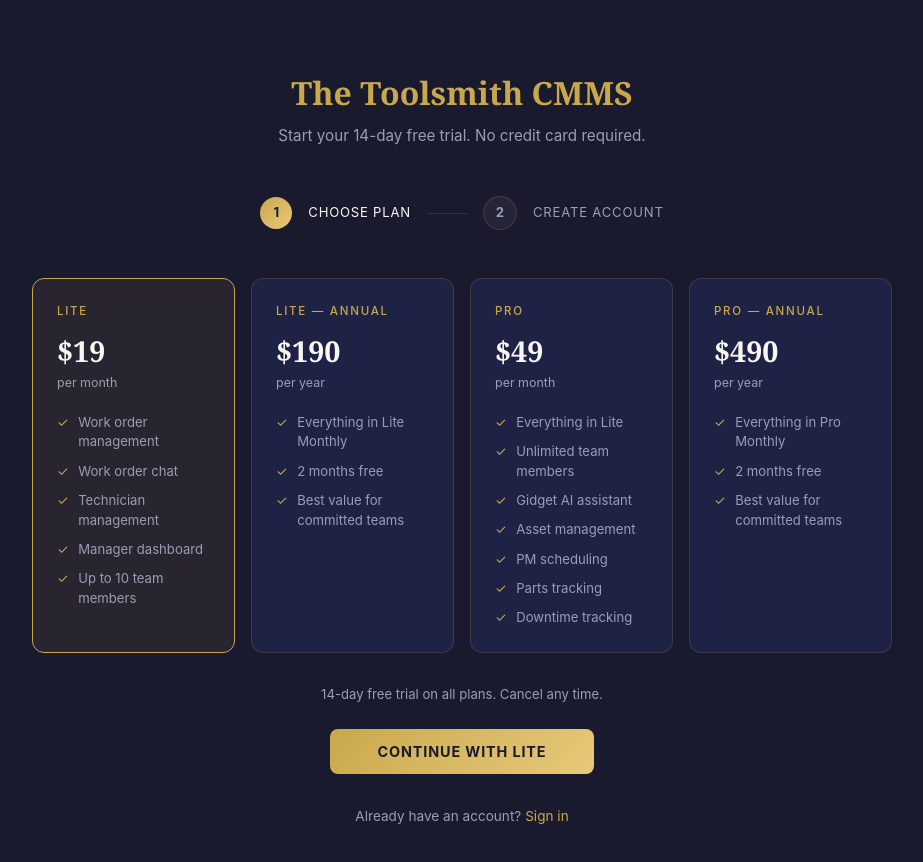
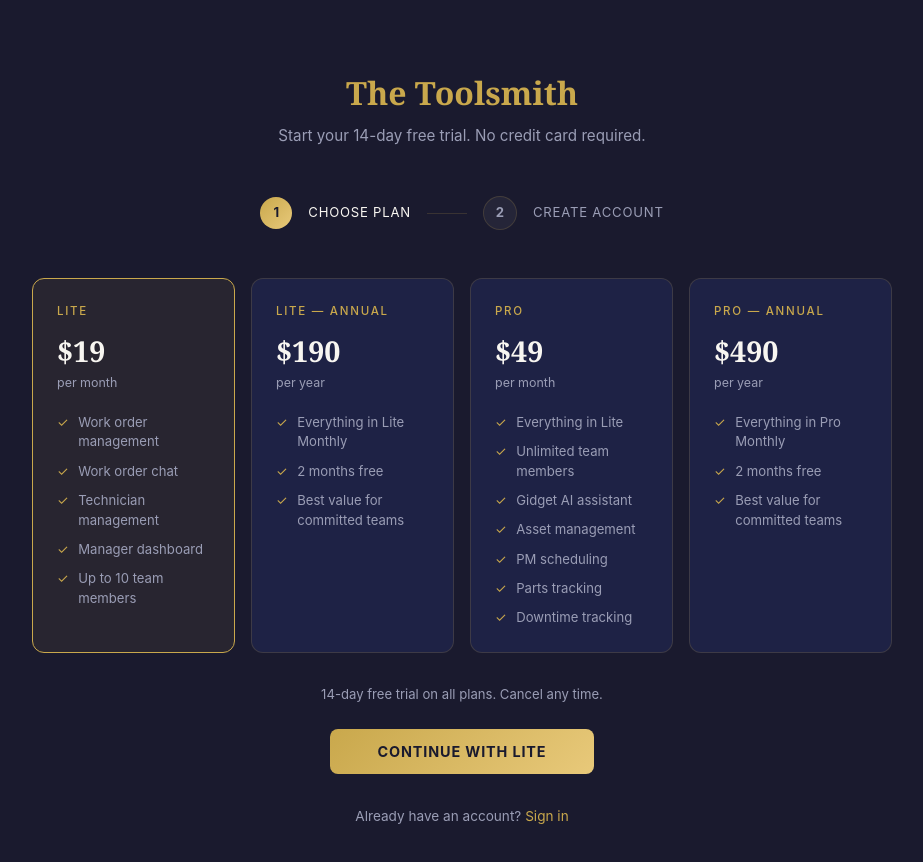
Before and after one commit to GidgetPINK/toolsmith-cmms, a React (Vite) app: page /register in a window 1280 px wide. Shown: the top 862 px of the page, without its empty margins (178-1101 px from the left). Built offline with nearby package versions, Linux system fonts and the light colour scheme; no server answers.

Commit message:
Drop CMMS from app wordmark; now reads The Toolsmith

```diff
--- a/src/App.jsx
+++ b/src/App.jsx
@@ -83,7 +83,7 @@ function DisabledScreen() {
           fontWeight: '600',
           marginBottom: '1rem'
         }}>
-          The Toolsmith CMMS
+          The Toolsmith
         </h1>
         <p style={{
           color: '#f8f6f1',
--- a/src/pages/Dashboard.jsx
+++ b/src/pages/Dashboard.jsx
@@ -305,7 +305,7 @@ export default function Dashboard({ profile }) {
             fontSize: '1.3rem',
             fontWeight: '600'
           }}>
-            The Toolsmith CMMS
+            The Toolsmith
           </span>
 
         </div>
--- a/src/pages/MobileAssets.jsx
+++ b/src/pages/MobileAssets.jsx
@@ -98,7 +98,7 @@ export default function MobileAssets({ profile }) {
         fontSize: '1.1rem',
         fontWeight: 600
       }}>
-        The Toolsmith CMMS
+        The Toolsmith
       </span>
     </nav>
   )
--- a/src/pages/MobileWorkOrders.jsx
+++ b/src/pages/MobileWorkOrders.jsx
@@ -191,7 +191,7 @@ export default function MobileWorkOrders({ profile }) {
           fontSize: '1.1rem',
           fontWeight: '600'
         }}>
-          The Toolsmith CMMS
+          The Toolsmith
         </span>
         <button
           onClick={handleSignOut}
--- a/src/pages/Queue.jsx
+++ b/src/pages/Queue.jsx
@@ -164,7 +164,7 @@ export default function Queue({ profile }) {
             fontSize: '1.3rem',
             fontWeight: '600'
           }}>
-            The Toolsmith CMMS
+            The Toolsmith
           </span>
           <div
             className="desktop-nav"
--- a/src/pages/Register.jsx
+++ b/src/pages/Register.jsx
@@ -235,7 +235,7 @@ const stripeResponse = await fetch('/api/create-checkout-session', {
             fontWeight: '600',
             marginBottom: '0.5rem'
           }}>
-            The Toolsmith CMMS
+            The Toolsmith
           </h1>
           <p style={{ color: '#9a9db5', fontSize: '0.95rem' }}>
             {isBeta
--- a/src/pages/Team.jsx
+++ b/src/pages/Team.jsx
@@ -172,7 +172,7 @@ export default function Team({ profile }) {
           fontSize: '1.3rem',
           fontWeight: '600'
         }}>
-          The Toolsmith CMMS
+          The Toolsmith
         </span>
         <button
           onClick={() => navigate('/')}
```
